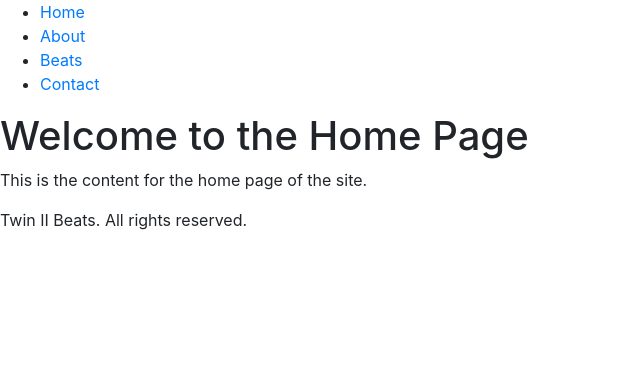
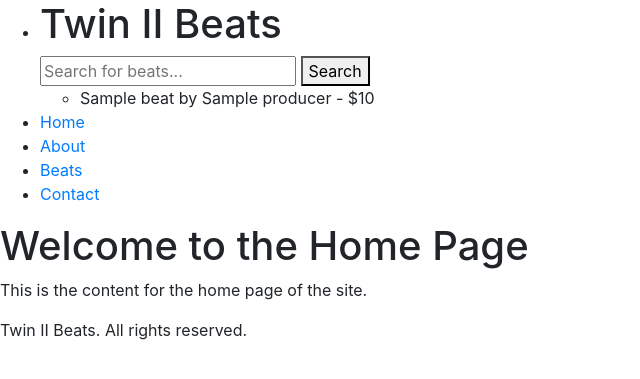
Before and after one commit to RWinterburn/ci-project-4, a Django app: template beats/static/templates/home.html in a window 1280 px wide. Shown: the top 379 px of the page, without its empty margins (0-640 px from the left). Run offline with Django 3.2, Linux system fonts and the light colour scheme; the template is opened without the code that fills it: most values are stand-ins (such as "Sample title", 1, 10 or a date in 2020); some libraries are stand-ins or nearby versions.

Commit message:
added a search bar for beats

```diff
--- a/beats/beats/settings.py
+++ b/beats/beats/settings.py
@@ -25,7 +25,7 @@ SECRET_KEY = 'django-insecure-qbvu(n2$xjb1o(9nbfe_!ay%x#z^)51vzmm_55pjd$+itrr-p)
 # SECURITY WARNING: don't run with debug turned on in production!
 DEBUG = True
 
-ALLOWED_HOSTS = ['8000-rwinterburn-ciproject4-5lyra55o748.ws-eu116.gitpod.io',]
+ALLOWED_HOSTS = ['8000-rwinterburn-ciproject4-5lyra55o748.ws-eu116.gitpod.io', '8000-rwinterburn-ciproject4-j341iks4fk8.ws-eu116.gitpod.io']
 
 
 CSRF_TRUSTED_ORIGINS = ['https://8000-rwinterburn-ciproject4-5lyra55o748.ws-eu116.gitpod.io']
--- a/beats/beats/urls.py
+++ b/beats/beats/urls.py
@@ -28,7 +28,8 @@ urlpatterns = [
     path('home/', views.home, name='home'),       # Distinct path for home
     path('about/', views.about, name='about'),
     path('accounts/', include('allauth.urls')),   # Include allauth URLs
-     path('instrumentals/', include('instrumentals.urls')),    # Include beats app URLs
+     path('instrumentals/', include('instrumentals.urls')),
+     path('search/', views.search, name='search'),    # Include beats app URLs
 ]
 
 # Serve media files during development
--- a/beats/beats/views.py
+++ b/beats/beats/views.py
@@ -15,7 +15,10 @@ def about(request):
 
 
 
-
+def search(request):
+    query = request.GET.get('q')
+    results = Beat.objects.filter(title__icontains=query) if query else Beat.objects.all()
+    return render(request, 'search.html', {'results': results, 'query': query})
 
 
 def beatlist(request):
--- a/beats/static/templates/base.html
+++ b/beats/static/templates/base.html
@@ -29,8 +29,28 @@
 <body>
     <!-- Header Section -->
     <header>
+
         <nav class="nav-bar">
             <ul>
+                <li> <h1>Twin II Beats</h1></li>
+
+
+                        <!-- search.html -->
+<form method="GET" action="{% url 'search' %}">
+    <input type="text" name="q" placeholder="Search for beats..." value="{{ query }}">
+    <button type="submit">Search</button>
+</form>
+
+{% if results %}
+    <ul>
+        {% for beat in results %}
+            <li>{{ beat.title }} by {{ beat.producer }} - ${{ beat.price }}</li>
+        {% endfor %}
+    </ul>
+{% else %}
+    <p>No results found.</p>
+{% endif %}
+
                 <li><a href="{% url 'home' %}">Home</a></li>
 
                 <li><a href="{% url 'about' %}">About</a></li>
```
Also changed, not shown: beats/static/templates/instrumentals/search.html (added).
